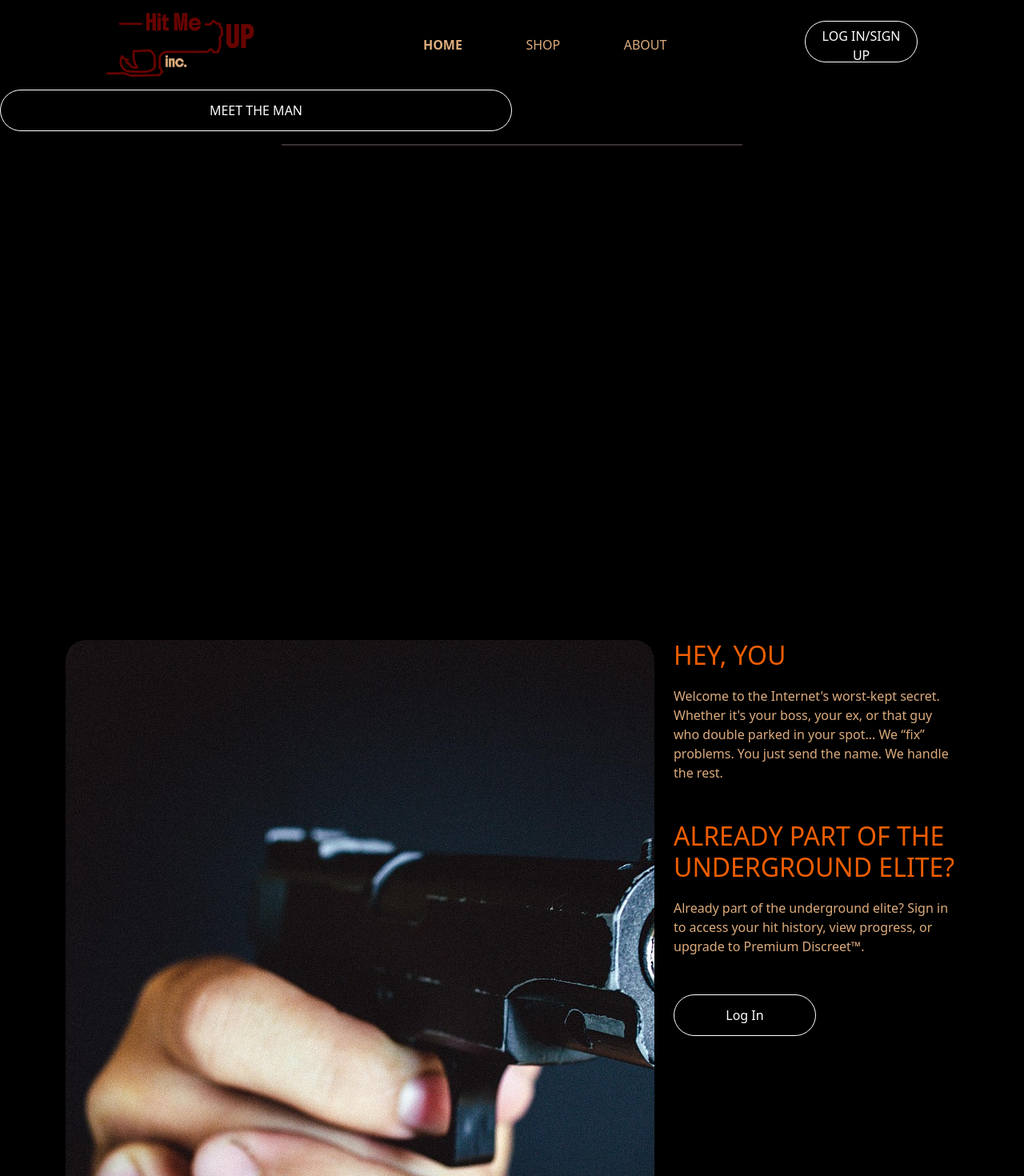
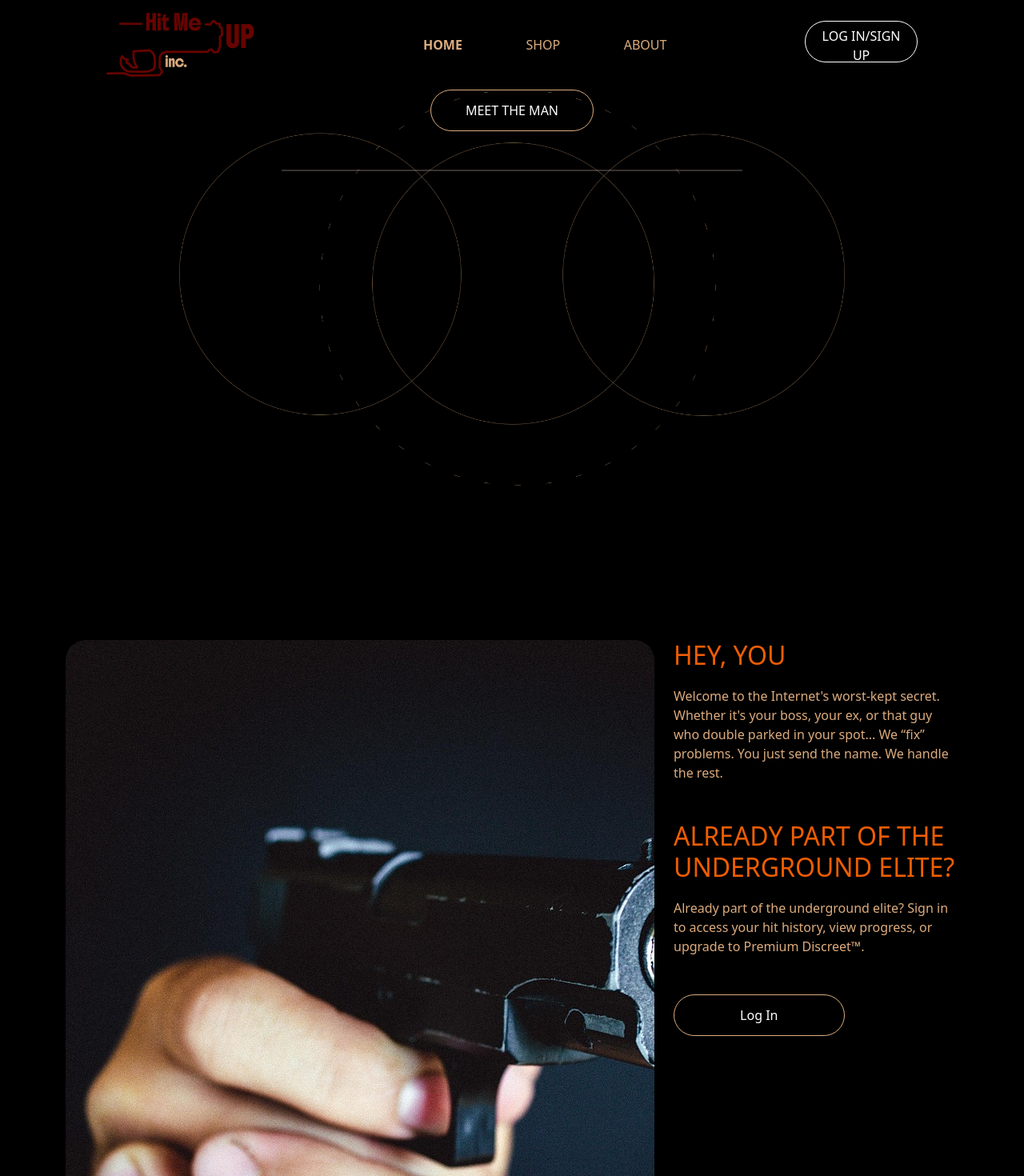
Before and after one commit to Great-Minds-Technologies/hit-me-up, a React (Create React App) app: page / in a window 1280 px wide. Shown: the top 1470 px of the page at 80% size. Built offline with nearby package versions, Linux system fonts and the light colour scheme.

Commit message:
Add shop filters

```diff
--- a/src/components/css/FeaturedCard.css
+++ b/src/components/css/FeaturedCard.css
@@ -20,3 +20,7 @@
     position: relative;
     padding-top: 65%;
 }
+
+.card-title {
+    color: #EE5D02;
+}
--- a/src/components/css/OutlineButton.css
+++ b/src/components/css/OutlineButton.css
@@ -1,25 +1,25 @@
 .button-container {
     height: 6.5vh;
-    width: 50%;
+    width: 100%;
 }
 
 .button-component {
     height: 100%;
     width: 100%;
     border-radius: 100px;
-    border-color: white;
+    border-color: #DDAC7D;
     background-color: rgba(0, 0, 0, 0);
     border-width: 0.15vw;
 }
 
 .button-component:hover {
-    background-color: white;
+    background-color: #DDAC7D;
     color: black;
-    border-color: white;
+    border-color: #DDAC7D;
 }
 
 .btn-primary {
-    --bs-btn-active-bg: white;
+    --bs-btn-active-bg: #DDAC7D;
     --bs-btn-active-color: black;
-    --bs-btn-active-border-color: white;
+    --bs-btn-active-border-color: #DDAC7D;
 }
--- a/src/pages/Home.js
+++ b/src/pages/Home.js
@@ -12,7 +12,9 @@ function Home() {
     return (
         <div className="home-container">
             <div className='landing-hero-section'>
-                <OutlineButton buttonLabel='MEET THE MAN' buttonLink='/log-in'/>
+                <div className='landing-button-container'>
+                    <OutlineButton className="landing-button" buttonLabel='MEET THE MAN' buttonLink='/log-in'/>
+                </div>
                 <hr className='hero-divider'/>
             </div>
 
@@ -29,7 +31,9 @@ function Home() {
                             <p className='cta-text'>Welcome to the Internet's worst-kept secret. Whether it's your boss, your ex, or that guy who double parked in your spot... We “fix” problems. You just send the name. We handle the rest.</p>
                             <h2 className='cta-heading'>ALREADY PART OF THE UNDERGROUND ELITE?</h2>
                             <p className='cta-text'>Already part of the underground elite? Sign in to access your hit history, view progress, or upgrade to Premium Discreet&trade;.</p>
-                            <OutlineButton buttonLabel="Log In" buttonLink="/log-in"/>
+                            <div className='cta-button-container'>
+                                <OutlineButton buttonLabel="Log In" buttonLink="/log-in"/>
+                            </div>
                         </Col>
                     </Row>
                 </Container>
--- a/src/pages/Shop.js
+++ b/src/pages/Shop.js
@@ -1,5 +1,32 @@
+import { Form } from "react-bootstrap";
+import { Typeahead } from "react-bootstrap-typeahead";
+import OutlineButton from "../components/OutlineButton";
+import "./css/Shop.css";
+
 function Shop() {
-
+    return (
+        <div>
+            <div>
+                <h2 className="shop-title">ALL PRODUCTS</h2>
+                <div className="filter-options">
+                    <OutlineButton buttonLabel="Shop By Category"/>
+                    <Form>
+                        <Typeahead
+                            className='form-input'
+                            onChange={(selected) => {
+                            }}
+                            options={['','','']}
+                            selected=''
+                            placeholder='Card Name...'
+                            inputProps={{
+                                className:'form-text'
+                            }}
+                        />
+                    </Form>
+                </div>
+            </div>
+        </div>
+    )
 }
 
 export default Shop;
--- a/src/pages/css/Home.css
+++ b/src/pages/css/Home.css
@@ -10,7 +10,28 @@ hr {
 .landing-hero-section {
     width: 100%;
     height: 86vh;
+    background-image: url('../../assets/images/Landing-Hero-Image.png');
+    background-repeat: no-repeat;
+    background-position: center;
+    background-size: 65%;
+    background-position-y: top;
+    background-color: rgba(0,0,0,0.5);
+    background-blend-mode: hue;
 }
+
+.landing-button-container {
+    width: 100%;
+    display: flex;
+    align-items: center;
+    justify-content: center;
+    padding-left: 42%;
+    padding-right: 42%;
+    margin-bottom: 6vh;
+}
+
+/* .landing-button {
+    justify-self: center;
+} */
 
 .hero-divider {
     width: 45%;
@@ -44,6 +65,11 @@ hr {
     margin-bottom: 6vh;
 }
 
+.cta-button-container {
+    height: fit-content;
+    width: 60%;
+}
+
 .featured-row {
     width: 100%;
 }
--- a/src/pages/css/Shop.css
+++ b/src/pages/css/Shop.css
@@ -0,0 +1,24 @@
+.shop-title {
+    width: 50%;
+    float: left;
+    color: #EE5D02;
+}
+
+.filter-options {
+    width: 50%;
+    float: right;
+    display: flex;
+    align-items: center;
+    justify-content: space-evenly;
+}
+
+.form-text {
+    background-color: rgba(0, 0, 0);
+    color: white;
+    text-decoration: none;
+    padding-left: 1.5vw;
+    border-width: 0.15vw;
+    border-radius: 500px;
+    border-color: #DDAC7D;
+    height: 6.75vh;
+}
```
Also changed, not shown: src/assets/images/Landing-Hero-Image.png (added).
